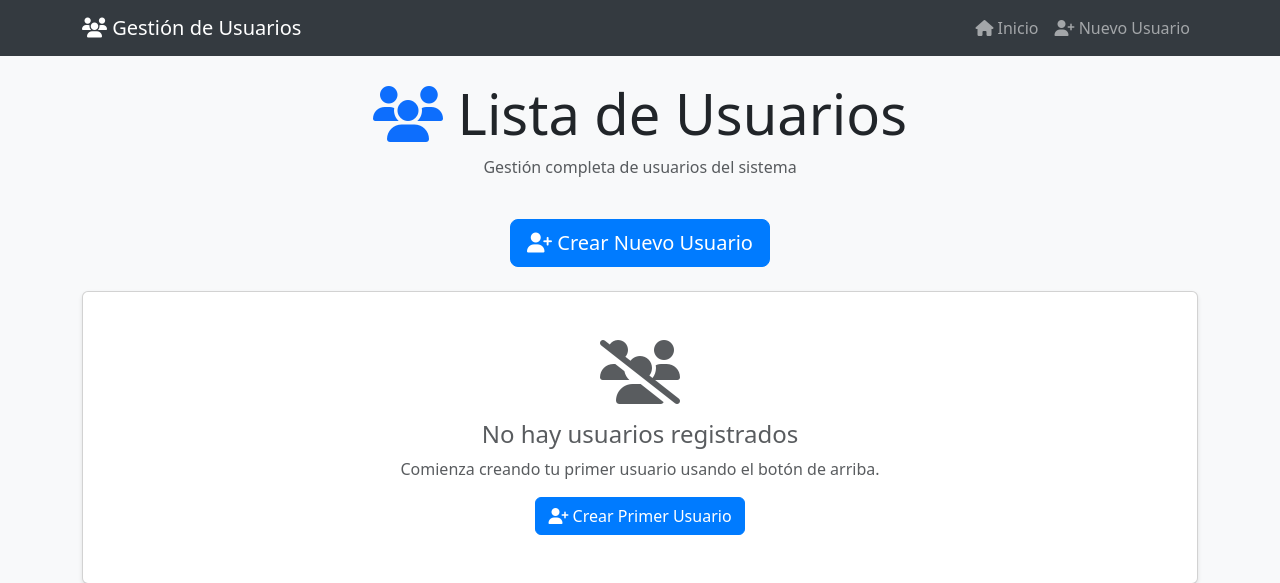
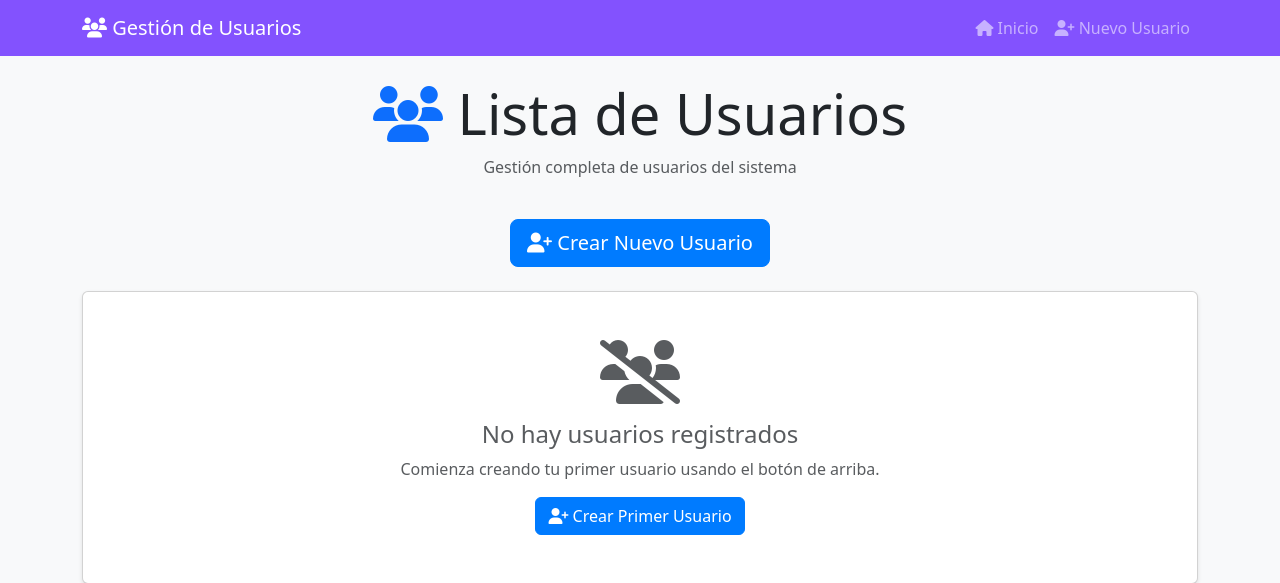
Before and after one commit to Daartw/Front_Eval2, a Flask app: page / in a window 1280 px wide. Shown: the top 583 px of the page. Run offline with Flask 3, Linux system fonts and the light colour scheme; data that the repository does not hold is empty.

Commit message:
Change navbar background color to #8352ae

```diff
--- a/templates/base.html
+++ b/templates/base.html
@@ -17,7 +17,7 @@
             background-color: #f8f9fa;
         }
         .navbar {
-            background-color: #343a40;
+            background-color: #8352fe;
         }
         .card {
             box-shadow: 0 2px 4px rgba(0,0,0,0.1);
```
